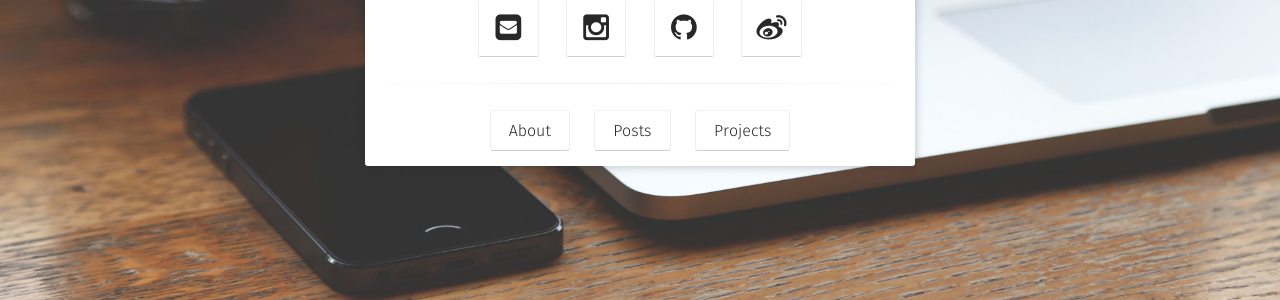
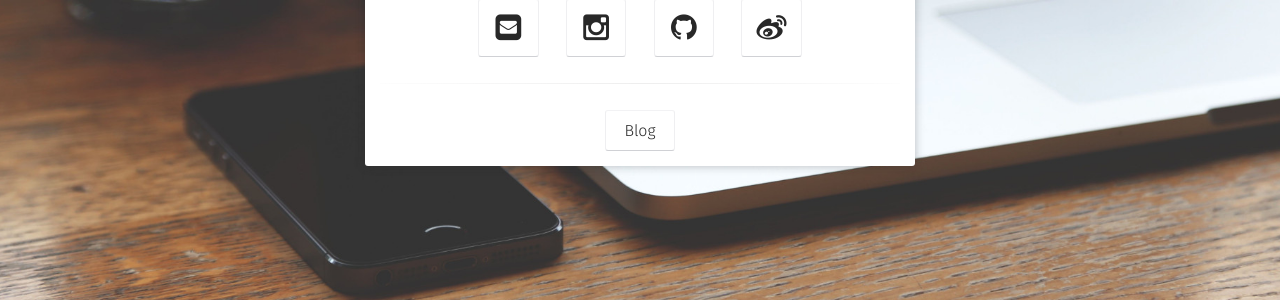
Before and after one commit to haxwn/haxwn.github.io, a Jekyll site: the page built from index.html, in a window 1280 px wide. Shown: the part 523-823 px from the top of the page. Built offline with Jekyll 4.4.1, drawn with Linux system fonts in a browser that asks for light colours; some web fonts are replaced.

Commit message:
no message

```diff
--- a/_layouts/home.html
+++ b/_layouts/home.html
@@ -32,15 +32,15 @@
                     {% include social-links.html %}
                   <hr class="hr-line">
                   <h3 class="title">
-                         <a class="btn zoombtn" href="{{ site.url }}/about">
+                         <!-- <a class="btn zoombtn" href="{{ site.url }}/about">
                          About
+                         </a> -->
+                         <a class="btn zoombtn" href="{{ site.url }}/posts">
+                         Blog
                          </a>
-                         <a class="btn zoombtn" href="{{ site.url }}/posts">
-                         Posts
-                         </a>
-                         <a class="btn zoombtn" href="{{ site.url }}/projects">
+                         <!-- <a class="btn zoombtn" href="{{ site.url }}/projects">
                          Projects
-                         </a>
+                         </a> -->
                  </h3>
             </div>
         </div>
```
